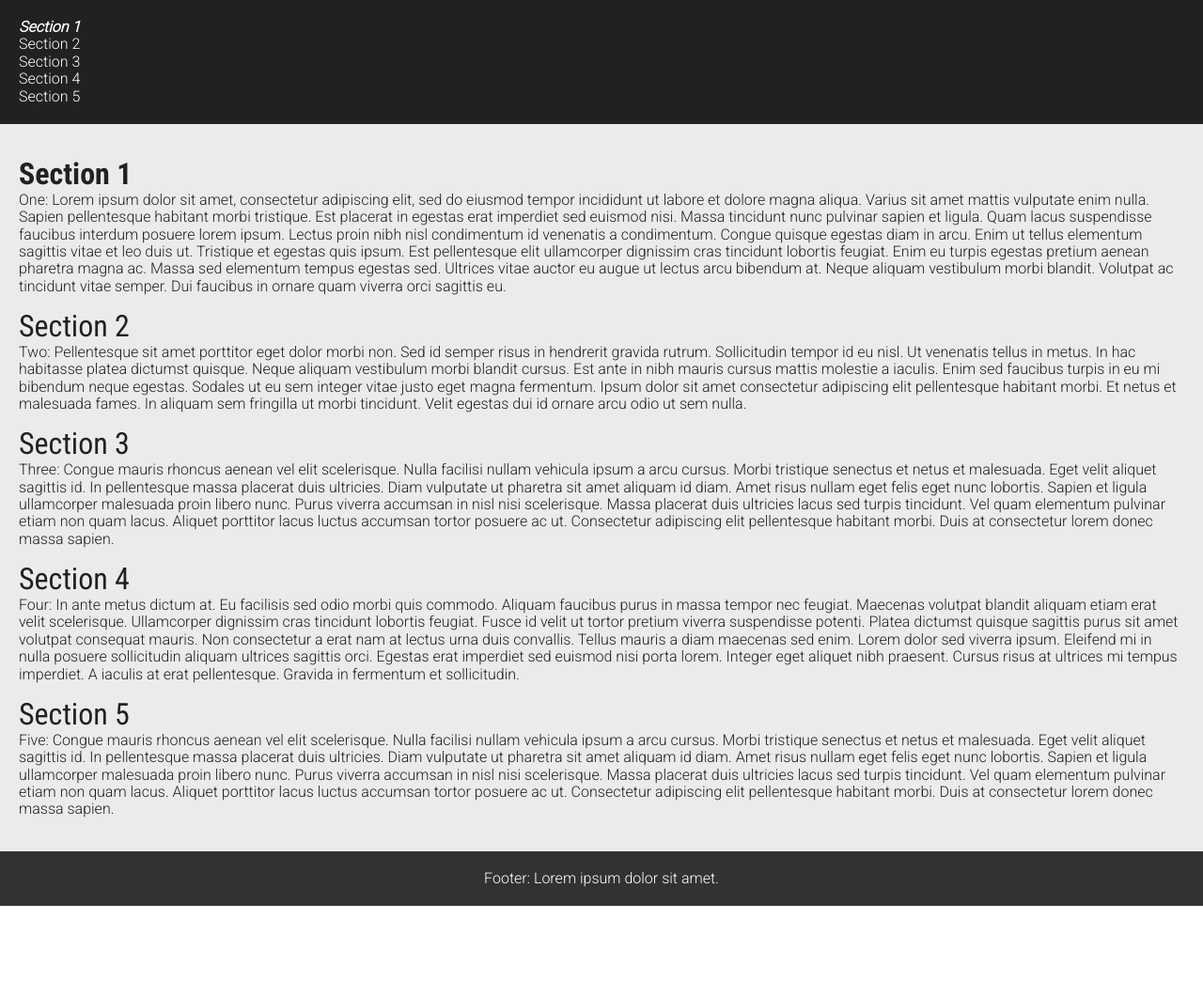
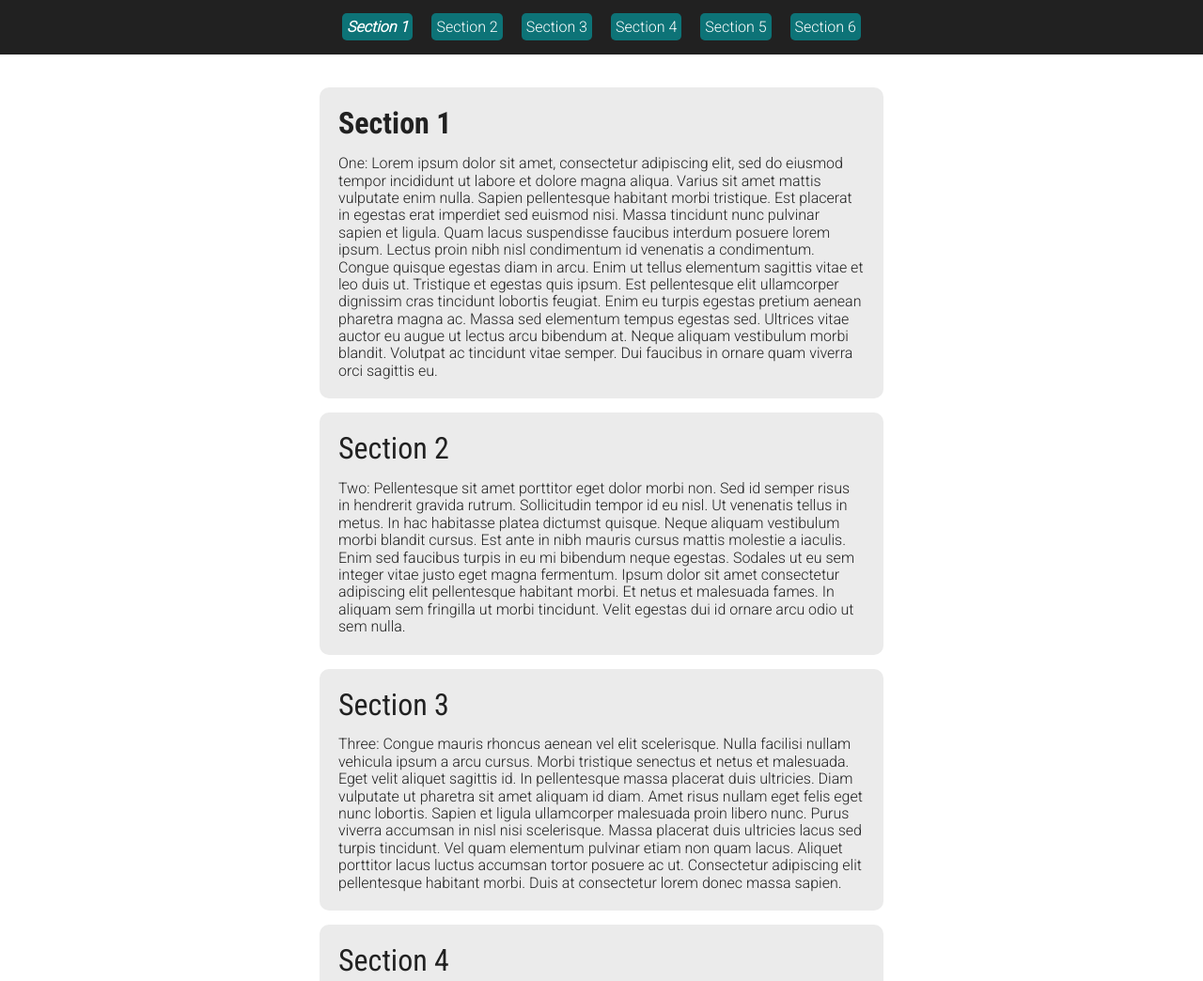
Before and after one commit to mvgiacomello/project-rubric-landing-page, a plain HTML site: page index.html in a window 1280 px wide. Shown: the top 1044 px of the page at 94% size. Before the commit the page ends 964 px from the top, so only its background shows below. Drawn offline with Linux system fonts and the light colour scheme.

Commit message:
First final solution. Review required.

```diff
--- a/css/header.css
+++ b/css/header.css
@@ -6,6 +6,22 @@ header {
     padding: 20px;
 }
 
+.top-menu {
+    display: flex;
+    flex-direction: row;
+    flex-wrap: wrap;
+    row-gap: 20px;
+    justify-content: center;
+}
+
+.top-menu__entry {
+    background-color: #0d7377;
+    border-radius: 5px;
+    padding: 5px;
+    margin-left: 10px;
+    margin-right: 10px;
+}
+
 .menu-active {
     font-weight: bold;
     font-style: italic;
--- a/css/main.css
+++ b/css/main.css
@@ -1,9 +1,11 @@
 main {
     grid-area: main;
     font-family: roboto, sans-serif;
-    background-color: #ebebeb;
     color: #212121;
     padding: 20px;
+    margin-left: auto;
+    margin-right: auto;
+    width: fit-content;
 }
 
 h1 {
@@ -12,10 +14,18 @@ h1 {
 }
 
 section {
+    background-color: #ebebeb;
+    border-radius: 10px;
+    padding: 20px;
     margin-top: 15px;
+    margin-bottom: 15px;
+    max-width: 600px;
+}
+
+section > h1 {
     margin-bottom: 15px;
 }
 
-.section-active > h1 {
+.section-active {
     font-weight: bold;
 }
--- a/css/parent.css
+++ b/css/parent.css
@@ -2,6 +2,10 @@
 @import "./header.css";
 @import "./main.css";
 @import "./footer.css";
+
+html {
+    scroll-behavior: smooth;
+}
 
 body {
     display: grid;
--- a/js/app.js
+++ b/js/app.js
@@ -94,6 +94,25 @@ function retrieveData() {
             Consectetur adipiscing elit pellentesque habitant morbi. \
             Duis at consectetur lorem donec massa sapien."
         },
+        {
+            "code": "six",
+            "title": "Section 6",
+            "text": "Six: Lorem ipsum dolor sit amet, consectetur adipiscing \
+            elit, sed do eiusmod tempor incididunt ut labore et dolore magna \
+            aliqua. Varius sit amet mattis vulputate enim nulla. Sapien \
+            pellentesque habitant morbi tristique. Est placerat in egestas \
+            erat imperdiet sed euismod nisi. Massa tincidunt nunc pulvinar \
+            sapien et ligula. Quam lacus suspendisse faucibus interdum posuere \
+            lorem ipsum. Lectus proin nibh nisl condimentum id venenatis a \
+            condimentum. Congue quisque egestas diam in arcu. Enim ut \
+            tellus elementum sagittis vitae et leo duis ut. Tristique \
+            et egestas quis ipsum. Est pellentesque elit ullamcorper dignissim \
+            cras tincidunt lobortis feugiat. Enim eu turpis egestas pretium \
+            aenean pharetra magna ac. Massa sed elementum tempus egestas sed. \
+            Ultrices vitae auctor eu augue ut lectus arcu bibendum at. Neque \
+            aliquam vestibulum morbi blandit. Volutpat ac tincidunt vitae \
+            semper. Dui faucibus in ornare quam viverra orci sagittis eu."
+        }
     ]
 }
 
@@ -108,12 +127,15 @@ function retrieveData() {
 function buildHeader(fragment) {
     const header = document.createElement('header');
     const menuList = document.createElement('ul');
+    menuList.classList.add('top-menu');
+
     retrieveData().forEach(entry => {
         const menuEntry = document.createElement('li');
         const menuEntryLink = document.createElement('a');
         menuEntryLink.textContent = entry.title;
         menuEntryLink.href = `#${entry.code}`;
-        menuEntry.classList = ['menu-inactive'];
+        menuEntryLink.name = `menu-${entry.code}`;
+        menuEntryLink.classList.add('top-menu__entry');
         menuEntry.appendChild(menuEntryLink);
         menuList.appendChild(menuEntry);
     });
@@ -127,11 +149,13 @@ function buildMain(fragment) {
 
     retrieveData().forEach(entry => {
         const section = document.createElement('section');
-        section.classList = ['section-inactive'];
-        section.setAttribute('name', entry.code)
 
         const title = document.createElement('h1');
-        title.textContent = entry.title;
+        const titleLink = document.createElement('a');
+        titleLink.textContent = entry.title;
+        titleLink.setAttribute('name', entry.code);
+        titleLink.classList.add('section-link');
+        title.appendChild(titleLink);
         section.appendChild(title);
 
         const content = document.createElement('p');
@@ -152,25 +176,42 @@ function buildFooter(fragment) {
     fragment.appendChild(footer);
 }
 
-function activateFirstItems(fragment) {
-    // Change the class of the first elements for highlighting
-    const firstMenuEntry = fragment.querySelector('.menu-inactive');
-    firstMenuEntry.classList.toggle('menu-inactive');
-    firstMenuEntry.classList.toggle('menu-active');
+function updateClassesOnScroll() {
+    // First clear the active menu and section
+    document.querySelectorAll('.top-menu__entry').forEach(section => {
+        section.classList.remove('menu-active');
+    });
+    document.querySelectorAll('.section-link').forEach(section => {
+        section.classList.remove('section-active');
+    });
 
-    const firstSection = fragment.querySelector('.section-inactive');
-    firstSection.classList.toggle('section-inactive');
-    firstSection.classList.toggle('section-active');
+    // Find the first section visible in the viewport and activate menu and section
+    for (let section of document.querySelectorAll('.section-link')) {
+        if (section.getBoundingClientRect().top >= 0) {
+            section.classList.add('section-active');
+            document.querySelector(`[name='menu-${section.name}']`).classList.add('menu-active');
+            break;
+        }
+    }
+}
+
+function detectScrollStop() {
+    let timer = null;
+    window.addEventListener('scroll', () => {
+        if (timer !== null) {
+            clearTimeout(timer);
+        }
+        timer = setTimeout(updateClassesOnScroll, 150);
+    });
 }
 
 function render() {
-    // Create a fragment and build on it so only one repaint is necessary
     const fragment = document.createDocumentFragment();
     buildHeader(fragment)
     buildMain(fragment);
     buildFooter(fragment);
-    activateFirstItems(fragment);
+    detectScrollStop();
     document.getElementById('app').appendChild(fragment);
 }
 
-render()
+render();
```
